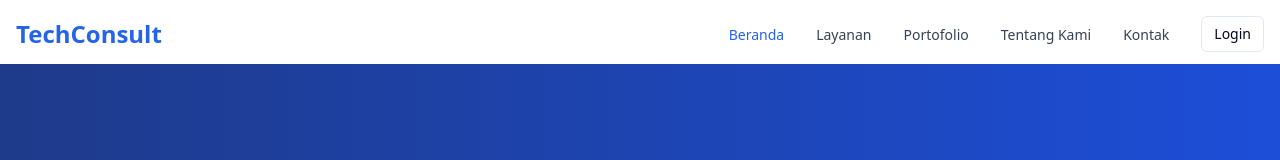
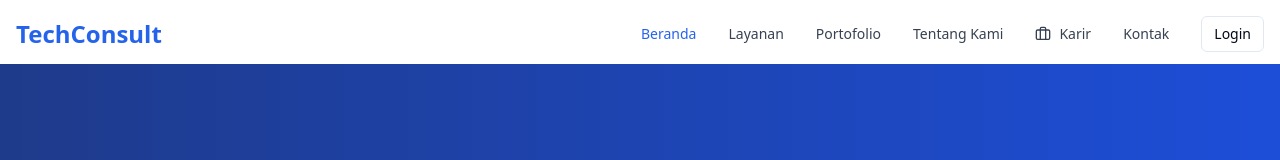
Before and after one commit to MengkimenCute/digital-jasa-mandiri, a React (Vite) app: page / in a window 1280 px wide. Shown: the top 160 px of the page. Built offline with nearby package versions, Linux system fonts and the light colour scheme.

Commit message:
Add career link to navbar
Adds a link to the career page in the navigation bar for easier access.

```diff
--- a/src/components/Header.tsx
+++ b/src/components/Header.tsx
@@ -1,7 +1,7 @@
 
 import { useState, useEffect } from "react";
 import { Link, useLocation } from "react-router-dom";
-import { Menu, X } from "lucide-react";
+import { Menu, X, Briefcase } from "lucide-react";
 import { Button } from "./ui/button";
 
 const menuItems = [
@@ -9,6 +9,7 @@ const menuItems = [
   { text: "Layanan", path: "/layanan" },
   { text: "Portofolio", path: "/portofolio" },
   { text: "Tentang Kami", path: "/tentang-kami" },
+  { text: "Karir", path: "/karir", icon: Briefcase }, // Tambah menu Karir
   { text: "Kontak", path: "/kontak" },
 ];
 
@@ -46,15 +47,16 @@ const Header = () => {
         <nav className="hidden md:flex items-center space-x-8">
           <ul className="flex space-x-8">
             {menuItems.map((item) => (
-              <li key={item.path}>
+              <li key={item.path} className="flex items-center">
                 <Link
                   to={item.path}
-                  className={`text-sm font-medium transition-colors ${
+                  className={`text-sm font-medium transition-colors flex items-center gap-2 ${
                     location.pathname === item.path
                       ? "text-blue-600"
                       : "text-gray-700 hover:text-blue-600"
                   }`}
                 >
+                  {item.icon && <item.icon size={16} />}
                   {item.text}
                 </Link>
               </li>
@@ -82,15 +84,16 @@ const Header = () => {
           <nav className="container mx-auto px-4 py-4">
             <ul className="space-y-4">
               {menuItems.map((item) => (
-                <li key={item.path}>
+                <li key={item.path} className="flex items-center">
                   <Link
                     to={item.path}
-                    className={`block py-2 text-sm font-medium ${
+                    className={`block py-2 text-sm font-medium flex items-center gap-2 ${
                       location.pathname === item.path
                         ? "text-blue-600"
                         : "text-gray-700"
                     }`}
                   >
+                    {item.icon && <item.icon size={16} />}
                     {item.text}
                   </Link>
                 </li>
```
